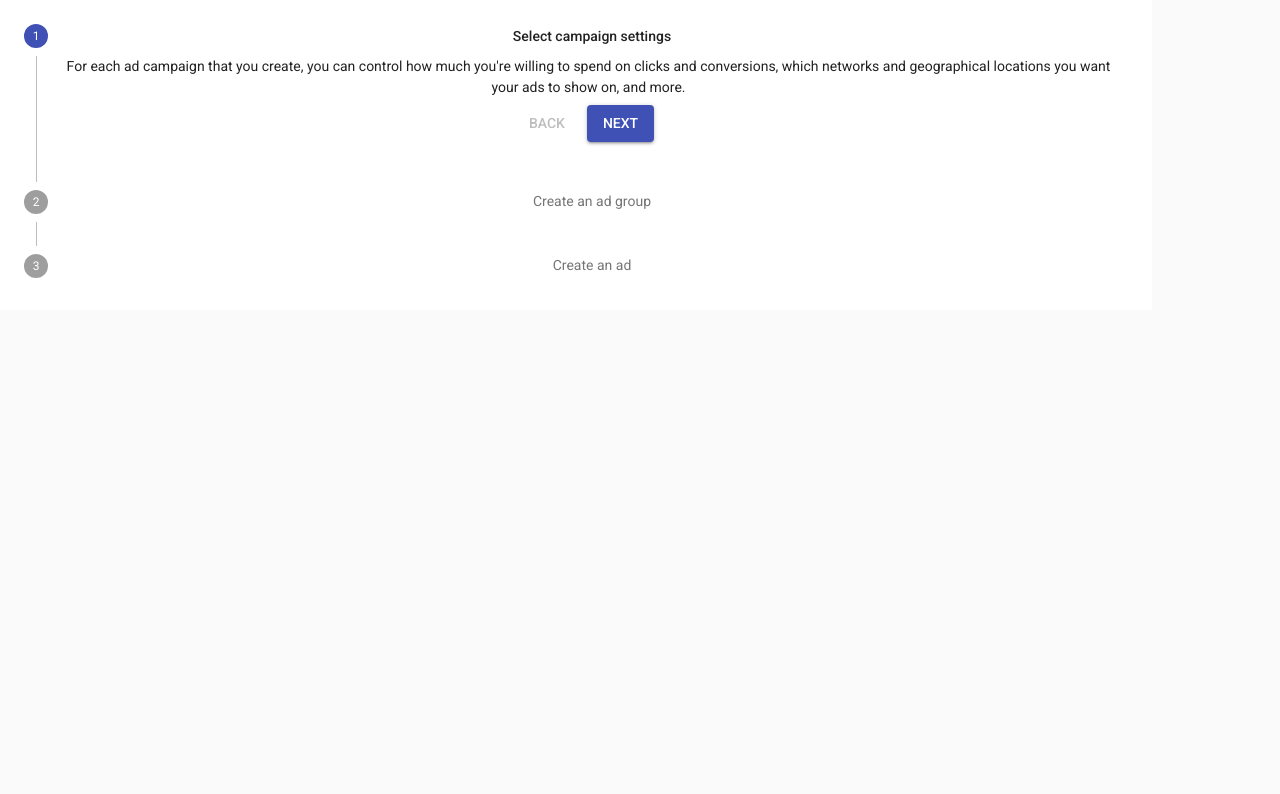
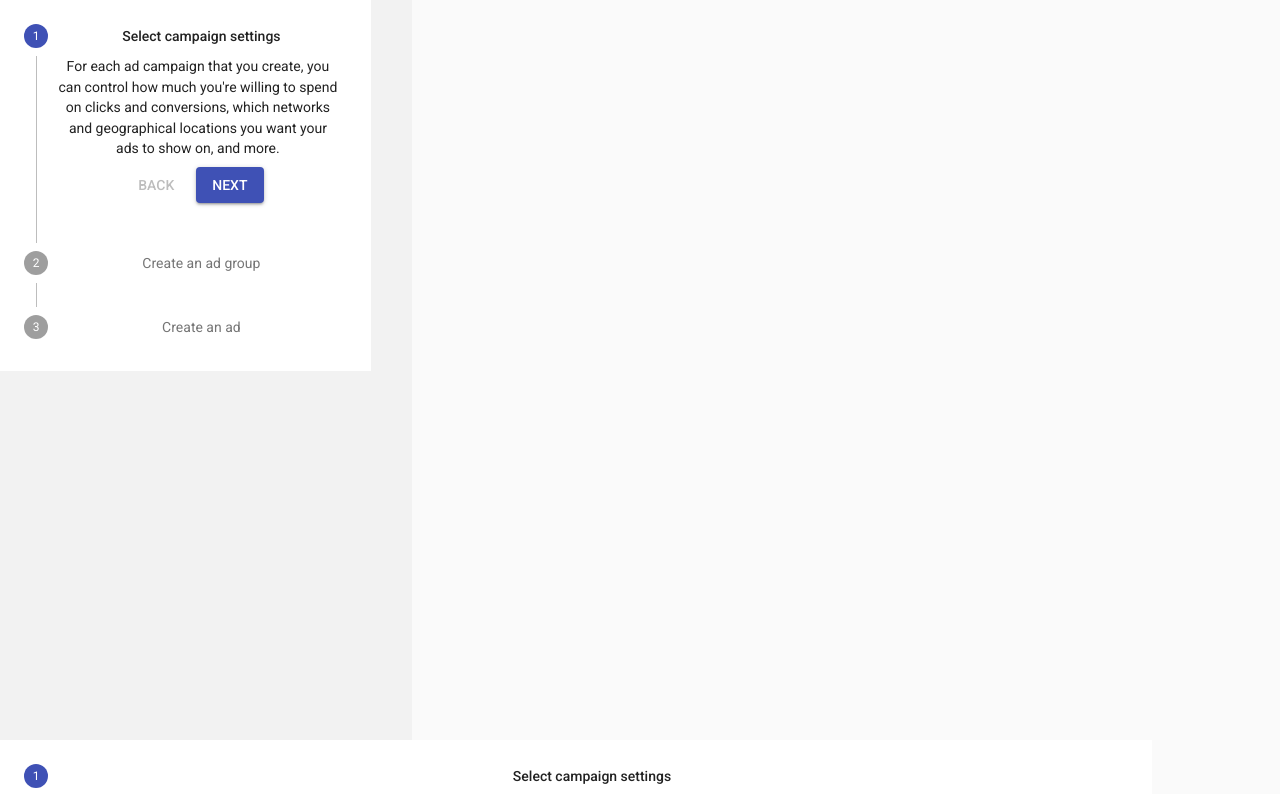
Before and after one commit to Exhibition-DigitalTwin/screens, a React (Create React App) app: page / in a window 1280 px wide. Shown: the top 794 px of the page. Built offline with nearby package versions, Linux system fonts and the light colour scheme.

Commit message:
Router error fix

```diff
--- a/src/App.js
+++ b/src/App.js
@@ -2,7 +2,7 @@ import React from 'react';
 import CssBaseline from '@material-ui/core/CssBaseline';
 import './App.css';
 import 'typeface-roboto';
-import { Route, Switch } from "react-router-dom";
+import { BrowserRouter, Route, Switch } from "react-router-dom";
 import Grid from '@material-ui/core/Grid';
 import SideMenu from './SideMenu';
 
@@ -27,15 +27,15 @@ class App extends React.Component {
             spacing={16}
             className="App"
             direction="row"
-            justify="center"
+            justify="right"
             alignItems="flex-start">
             <Grid item xs={12}>
               <Grid key="switch" item>
-                {/* A JSX comment
+              <BrowserRouter>
                 <Switch>
-                <Route path="/" component={Home} />
                   <Route exact path="/" component={Home} />
-                </Switch>*/}
+                </Switch>
+                </BrowserRouter>
                 <SideMenu></SideMenu>
               </Grid>
             </Grid>
```
